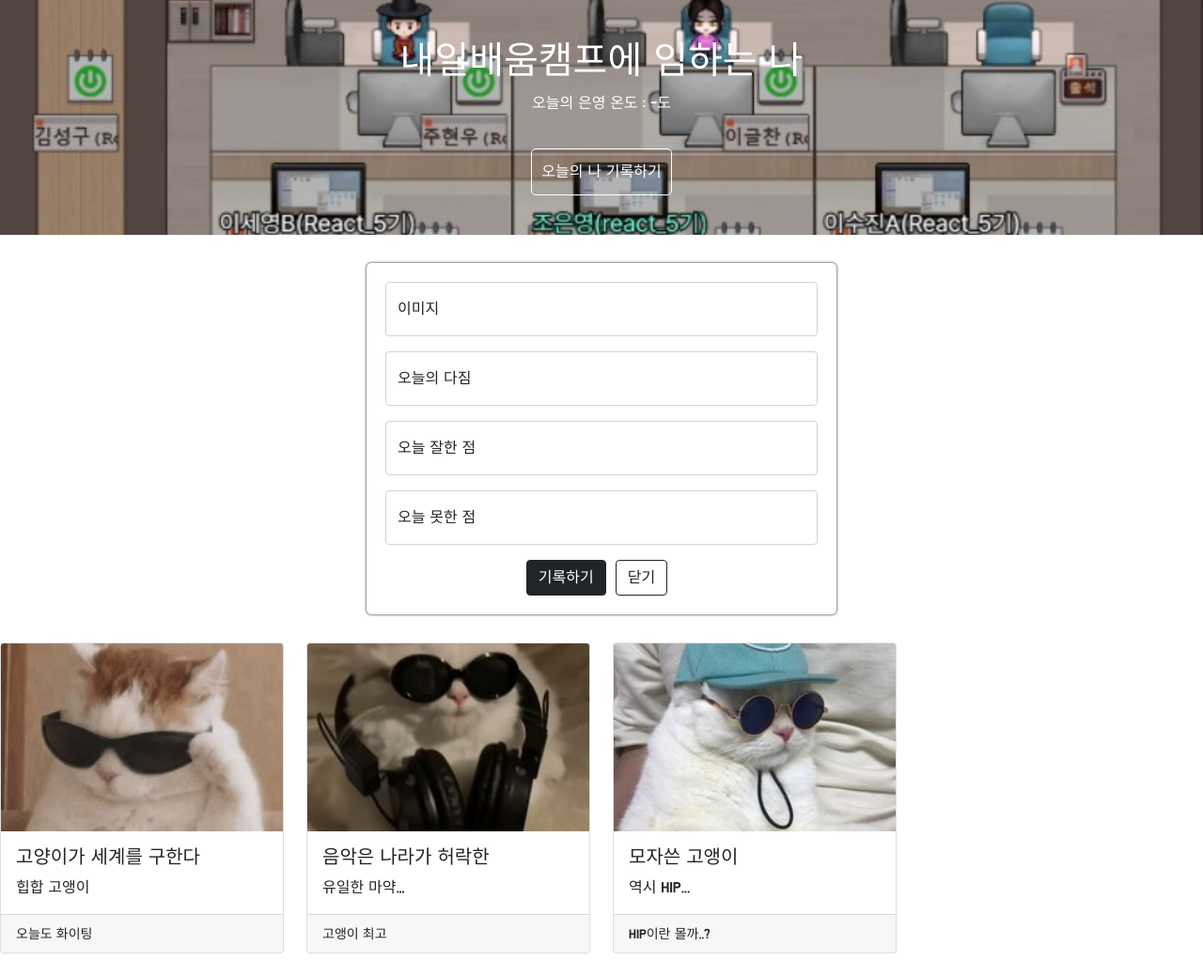
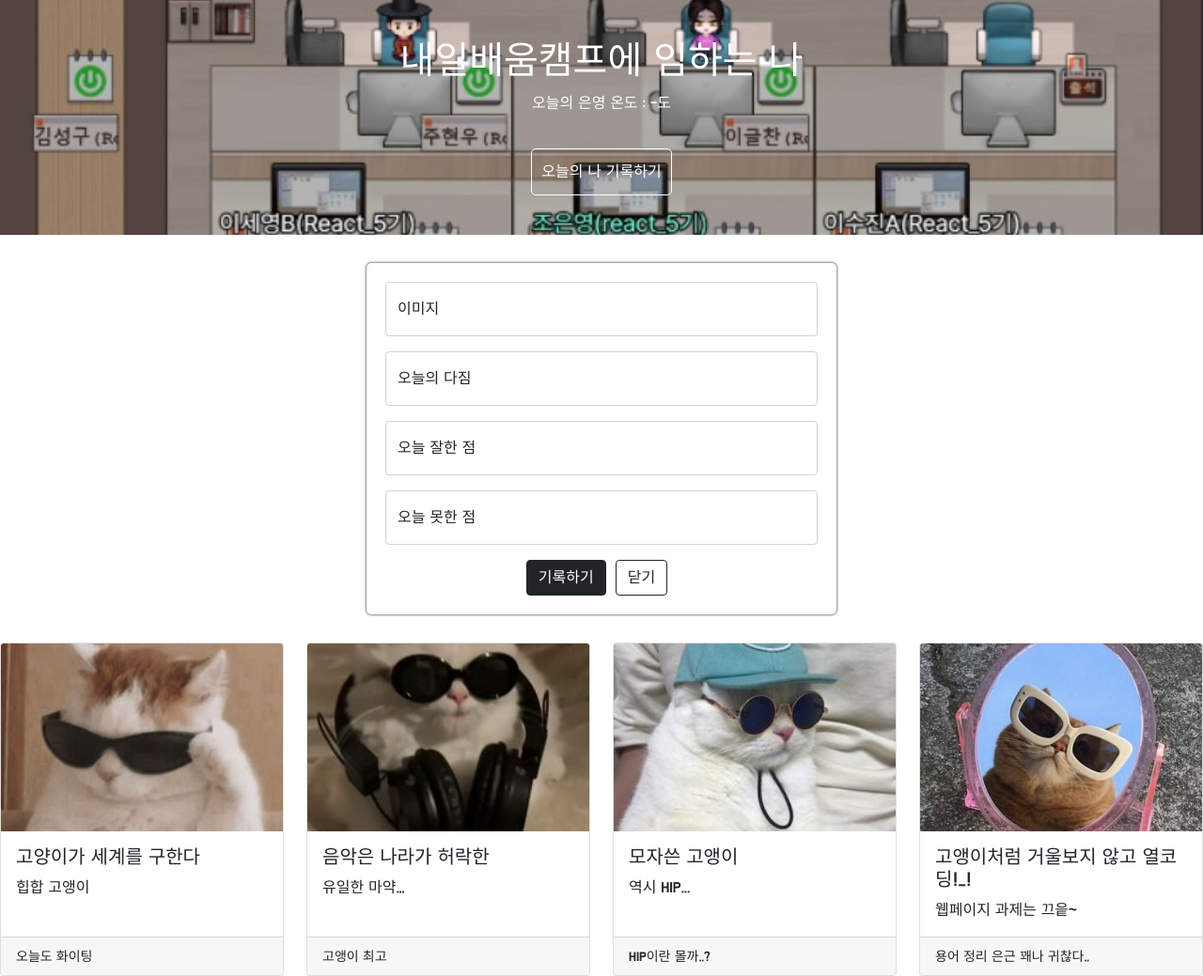
Before and after one commit to Eunyoung-Jo/sparta_5th-_day, a plain HTML site: page index.html in a window 1280 px wide. Shown: the whole page at 94% size. Before the commit the page ends 1015 px from the top, so only its background shows below. Drawn offline with nearby package versions, Linux system fonts and the light colour scheme; no server answers.

Commit message:
시연할 거 였던 것까지 포함

```diff
--- a/index.html
+++ b/index.html
@@ -186,6 +186,19 @@
                     </div>
                 </div>
             </div>
+            <div class="col">
+                <div class="card h-100">
+                    <img src="https://github.com/Eunyoung-Jo/sparta_5th-_day/raw/main/mirrorcat.jpg"
+                        class="card-img-top" alt="...">
+                    <div class="card-body">
+                        <h5 class="card-title">고앵이처럼 거울보지 않고 열코딩!_!</h5>
+                        <p class="card-text">웹페이지 과제는 끄읕~</p>
+                    </div>
+                    <div class="card-footer">
+                        <small class="text-body-secondary">용어 정리 은근 꽤나 귀찮다.,</small>
+                    </div>
+                </div>
+            </div>
         </div>
     </div>
 
```
